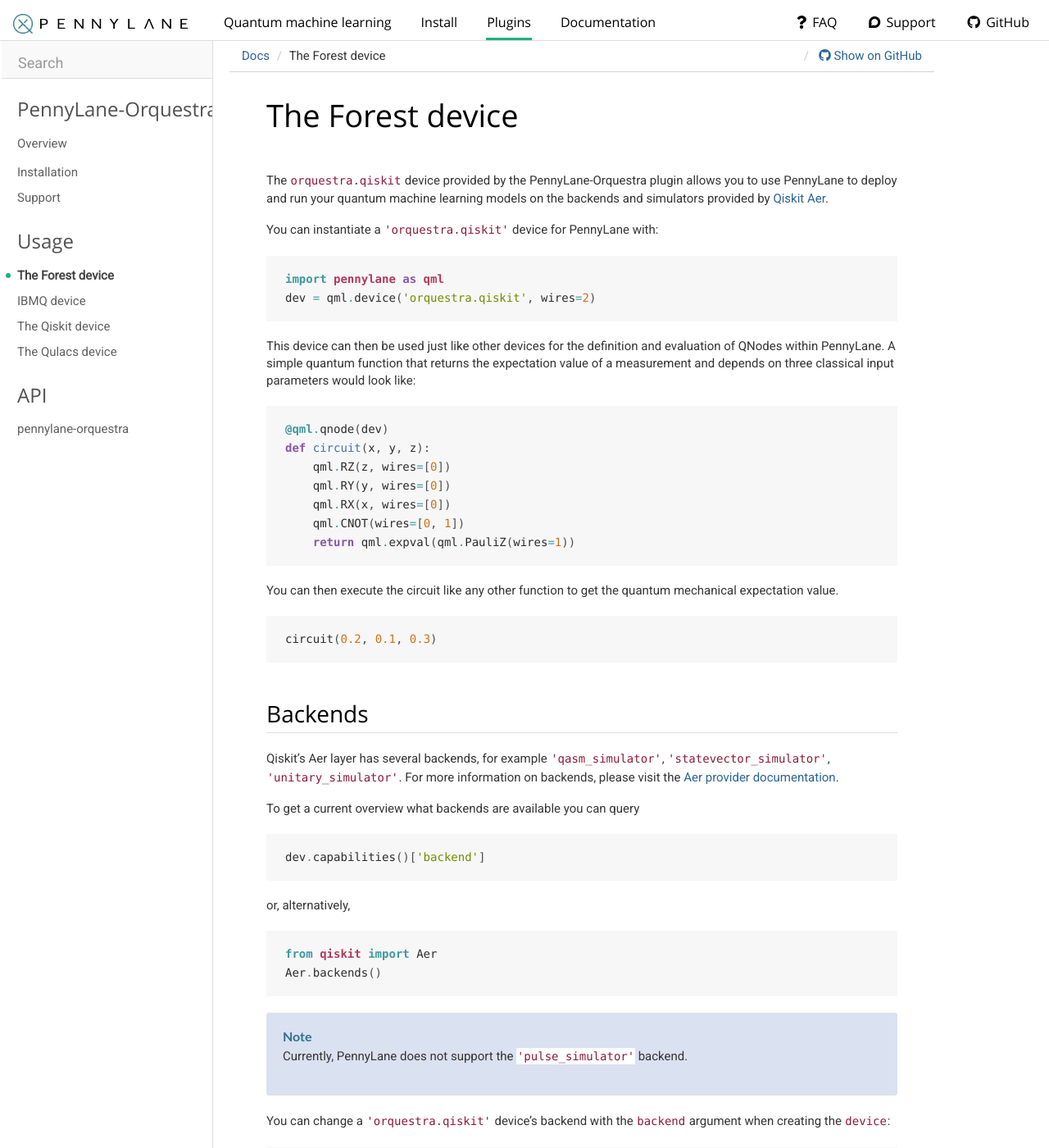
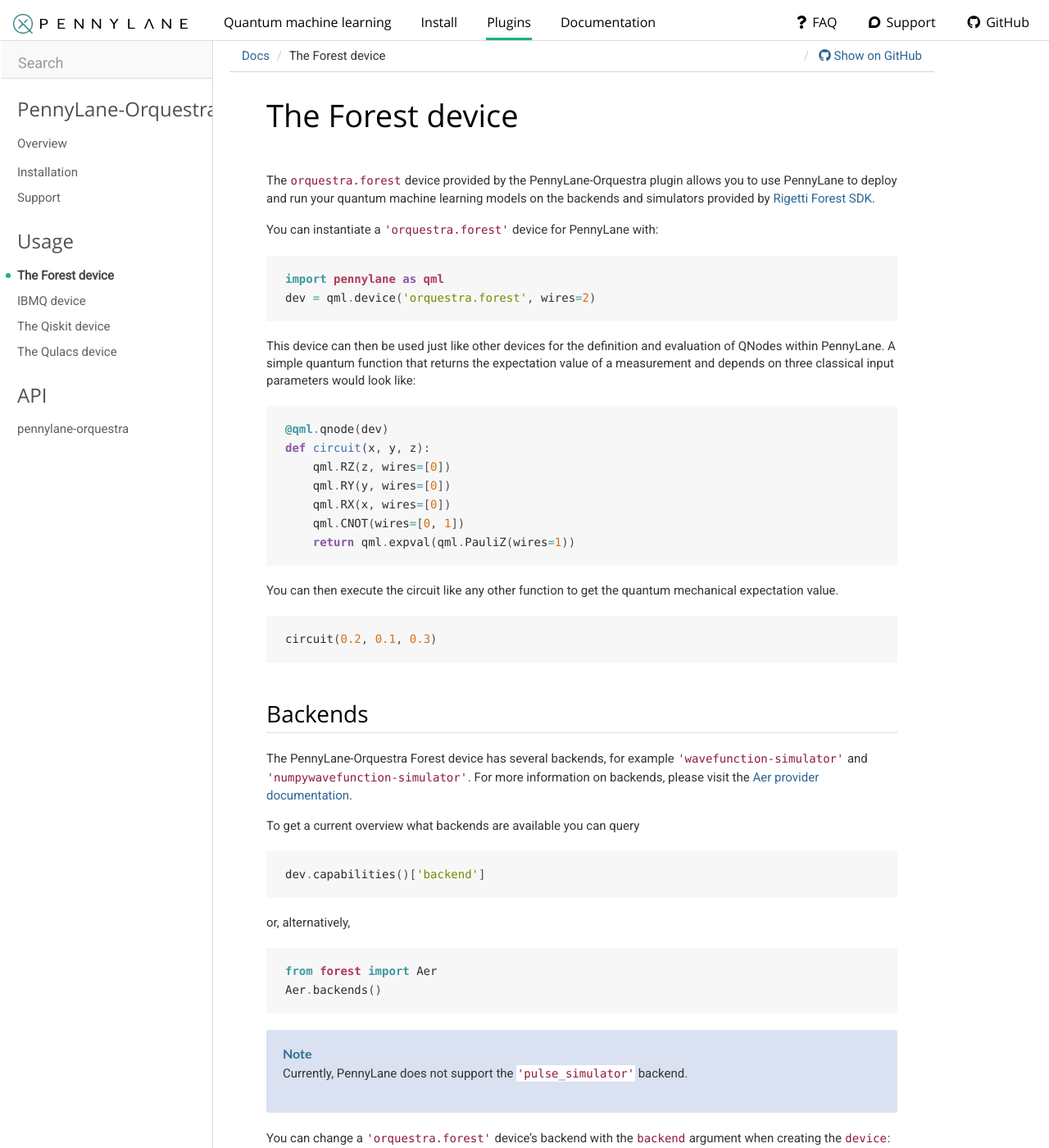
Before and after one commit to PennyLaneAI/pennylane-orquestra, a Sphinx documentation site: the page built from doc/devices/forest.rst, in a window 1280 px wide and 1400 px high. Shown: the whole window at 82% size. Built offline with Sphinx 7.4.7, drawn with Linux system fonts in a browser that asks for light colours; nearby versions of some CDN libraries; some of the changed text lies outside the part shown.

Commit message:
Forest docs

```diff
--- a/doc/devices/forest.rst
+++ b/doc/devices/forest.rst
@@ -1,15 +1,15 @@
 The Forest device
 =================
-The ``orquestra.qiskit`` device provided by the PennyLane-Orquestra plugin allows you to use PennyLane
+The ``orquestra.forest`` device provided by the PennyLane-Orquestra plugin allows you to use PennyLane
 to deploy and run your quantum machine learning models on the backends and simulators provided
-by `Qiskit Aer <https://qiskit.org/aer/>`_.
+by `Rigetti Forest SDK <https://pyquil-docs.rigetti.com/en/stable/>`_.
 
-You can instantiate a ``'orquestra.qiskit'`` device for PennyLane with:
+You can instantiate a ``'orquestra.forest'`` device for PennyLane with:
 
 .. code-block:: python
 
     import pennylane as qml
-    dev = qml.device('orquestra.qiskit', wires=2)
+    dev = qml.device('orquestra.forest', wires=2)
 
 This device can then be used just like other devices for the definition and evaluation of QNodes within PennyLane.
 A simple quantum function that returns the expectation value of a measurement and depends on three classical input
@@ -34,9 +34,10 @@
 Backends
 ~~~~~~~~
 
-Qiskit's Aer layer has several backends, for example ``'qasm_simulator'``,
-``'statevector_simulator'``, ``'unitary_simulator'``. For more information on backends, please visit the
-`Aer provider documentation <https://qiskit.org/documentation/apidoc/aer_provider.html>`_.
+The PennyLane-Orquestra Forest device has several backends, for example
+``'wavefunction-simulator'`` and ``'numpywavefunction-simulator'``. For
+more information on backends, please visit the `Aer provider documentation
+<https://forest.org/documentation/apidoc/aer_provider.html>`_.
 
 
 To get a current overview what backends are available you can query
@@ -49,18 +50,18 @@
 
 .. code-block:: python
 
-    from qiskit import Aer
+    from forest import Aer
     Aer.backends()
 
 .. note::
 
     Currently, PennyLane does not support the ``'pulse_simulator'`` backend.
 
-You can change a ``'orquestra.qiskit'`` device's backend with the ``backend`` argument when creating the ``device``:
+You can change a ``'orquestra.forest'`` device's backend with the ``backend`` argument when creating the ``device``:
 
 .. code-block:: python
 
-    dev = qml.device('orquestra.qiskit', wires=2, backend='unitary_simulator')
+    dev = qml.device('orquestra.forest', wires=2, backend='unitary_simulator')
 
 Backend options
 ~~~~~~~~~~~~~~~
@@ -69,30 +70,30 @@
 precision of the simulation.
 You can find a list of backend options in the backends' respective API documentations:
 
-* `'qasm_simulator' <https://qiskit.org/documentation/stubs/qiskit.providers.aer.QasmSimulator.html>`_
-* `'statevector_simulator' <https://qiskit.org/documentation/stubs/qiskit.providers.aer.StatevectorSimulator.html>`_
-* `'unitary_simulator' <https://qiskit.org/documentation/stubs/qiskit.providers.aer.UnitarySimulator.html>`_
+* `'qasm_simulator' <https://forest.org/documentation/stubs/qiskit.providers.aer.QasmSimulator.html>`_
+* `'statevector_simulator' <https://forest.org/documentation/stubs/qiskit.providers.aer.StatevectorSimulator.html>`_
+* `'unitary_simulator' <https://forest.org/documentation/stubs/qiskit.providers.aer.UnitarySimulator.html>`_
 
 The options are set via
 
 .. code-block:: python
 
-    dev = qml.device('orquestra.qiskit', wires=2, backend='unitary_simulator',
+    dev = qml.device('orquestra.forest', wires=2, backend='unitary_simulator',
                      backend_options={"validation_threshold": 1e-6})
 
 Noise models
 ~~~~~~~~~~~~
 
-One great feature of the ``'orquestra.qiskit'`` device is the ability to simulate noise. There are different noise models,
+One great feature of the ``'orquestra.forest'`` device is the ability to simulate noise. There are different noise models,
 which you can instantiate and apply to the device as follows
-(adapting `this <https://qiskit.org/documentation/apidoc/aer_noise.html>`_ qiskit tutorial):
+(adapting `this <https://forest.org/documentation/apidoc/aer_noise.html>`_ qiskit tutorial):
 
 .. code-block:: python
 
     import pennylane as qml
 
-    import qiskit
-    import qiskit.providers.aer.noise as noise
+    import forest
+    import forest.providers.aer.noise as noise
 
     # Error probabilities
     prob_1 = 0.001  # 1-qubit gate
@@ -108,7 +109,7 @@
     noise_model.add_all_qubit_quantum_error(error_2, ['cx'])
 
     # Create a PennyLane device
-    dev = qml.device('orquestra.qiskit', wires=2, noise_model=noise_model)
+    dev = qml.device('orquestra.forest', wires=2, noise_model=noise_model)
 
     # Create a PennyLane quantum node run on the device
     @qml.qnode(dev)
@@ -123,4 +124,4 @@
     print(circuit(0.2, 0.1, 0.3))
 
 Please refer to the Qiskit documentation for more information on
-`noise models <https://qiskit.org/documentation/tutorials/simulators/3_building_noise_models.html>`_.
+`noise models <https://forest.org/documentation/tutorials/simulators/3_building_noise_models.html>`_.
```
